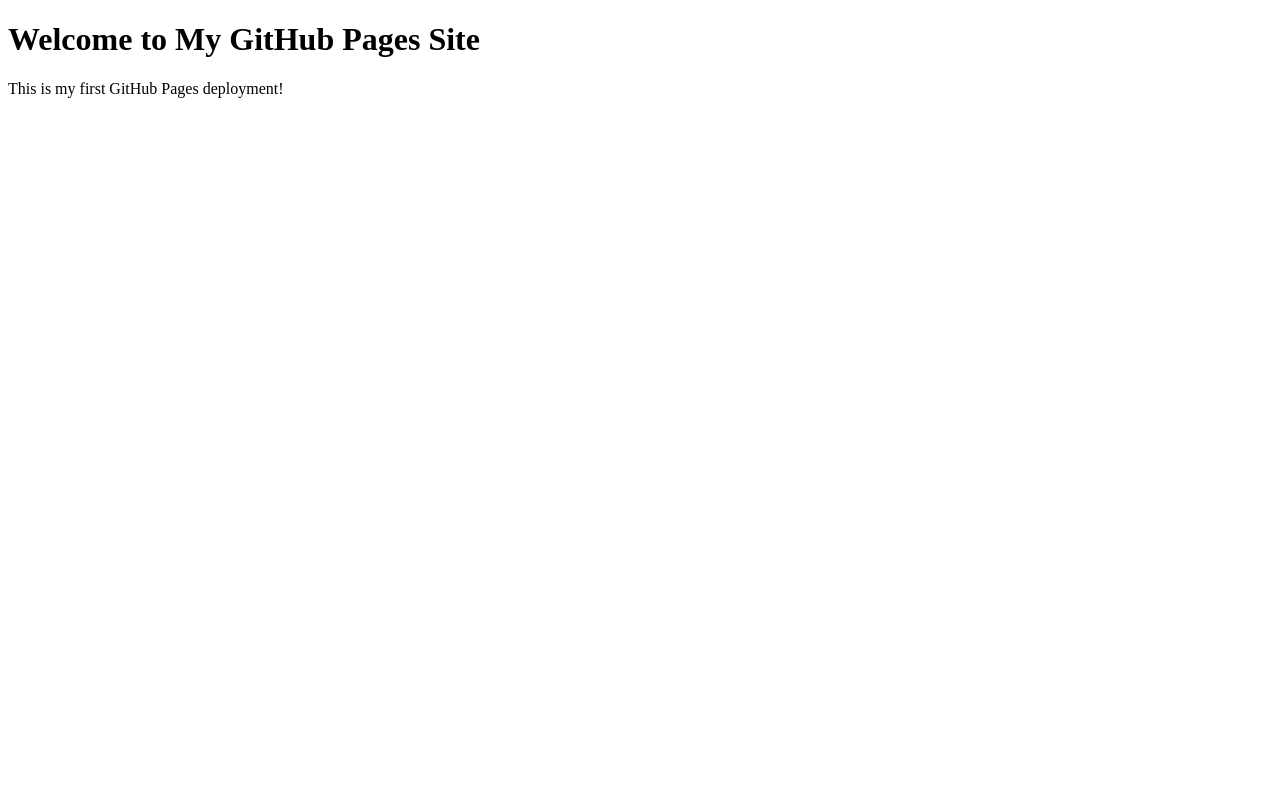
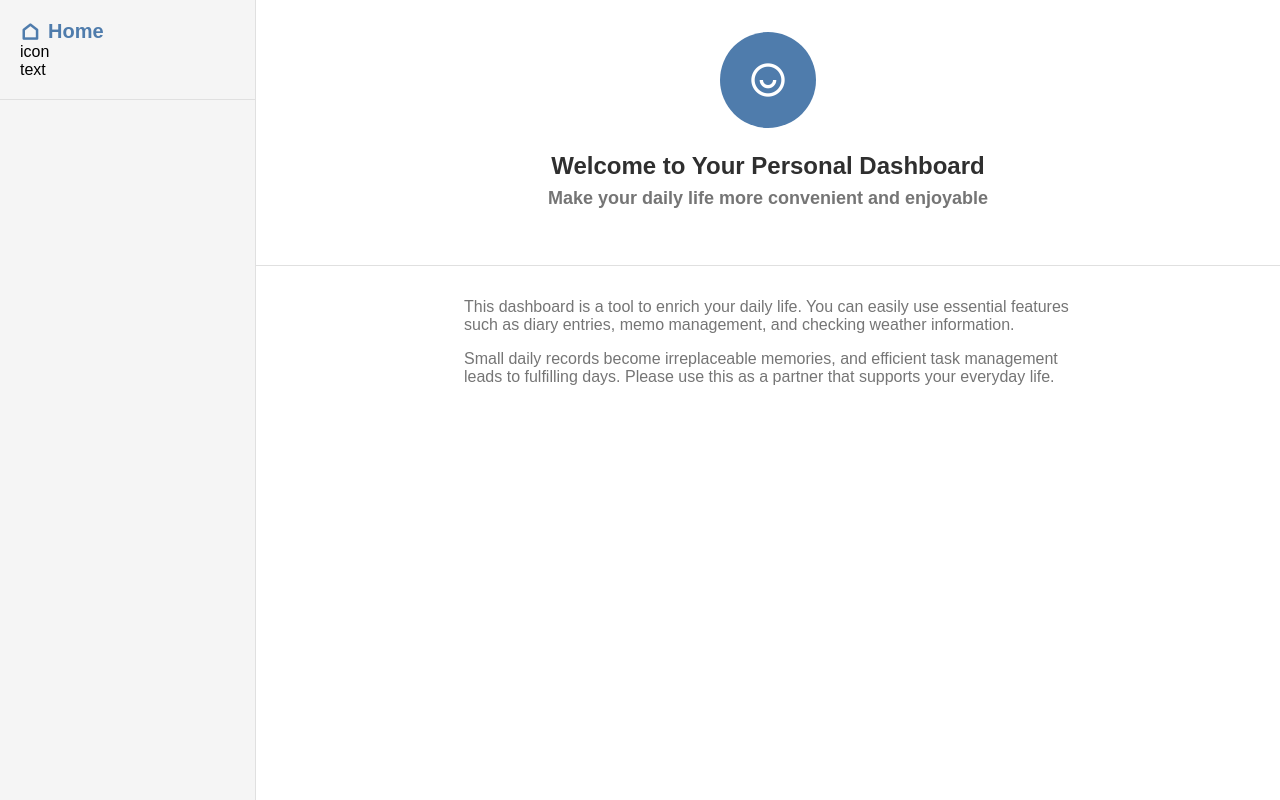
Before and after one commit to zaki13sk/Make-a-Dashboard-App-, a plain HTML site: page index.html in a window 1280 px wide. Drawn offline with nearby package versions, Linux system fonts and the light colour scheme.

Commit message:
Add files via upload

```diff
--- a/index.html
+++ b/index.html
@@ -1,14 +1,39 @@
 <!DOCTYPE html>
-<html lang="en"
-<head>
-    <meta charset="UTF-8">
-    <meta name="viewport" content="width=device-width, initial-scale=1.0">
-    <title>My GitHub Pages Site</title>
-</head>
+<html lang="en">
+  <head>
+    <meta charset="UTF-8" />
+    <meta name="viewport" content="width=device-width, initial-scale=1.0" />
+    <link rel="stylesheet" href="style.css">
+    <link href="https://cdn.jsdelivr.net/npm/remixicon@4.5.0/fonts/remixicon.css" rel="stylesheet" /> <!--「remixicon」という Web アイコンを使用する用-->
+    <title>Dashboard</title>
+  </head>
+  <body>
+    <div class="container">
+      <aside>
+        <header>
+          <a href="#" data-tab="home"><span class="ri-home-line"></span><p>Home</p></a>
+          <ul>
+            <li>icon</li>
+            <li>text</li>
+          </ul>
+        </header>
+      </aside>
 
-<body>
-    <h1>Welcome to My GitHub Pages Site</h1>
-    <p>This is my first GitHub Pages deployment!</p>
-</body>
-
+      <main>
+        <section id="home">
+          <header>
+            <div class="profileIcon">
+              <span class="ri-user-smile-line"></span>
+            </div>
+            <h1 class="title">Welcome to Your Personal Dashboard</h1>
+            <h2 class="subtitle">Make your daily life more convenient and enjoyable</h2>
+          </header>
+          <div class="message">
+            <p>This dashboard is a tool to enrich your daily life. You can easily use essential features such as diary entries, memo management, and checking weather information.</p>
+            <p>Small daily records become irreplaceable memories, and efficient task management leads to fulfilling days. Please use this as a partner that supports your everyday life.</p>
+          </div>
+        </section>
+      </main>
+    </div>
+  </body>
 </html>
--- /dev/null
+++ b/style.css
@@ -0,0 +1,109 @@
+/* ブラウザで設定されているスタイルのリセット・共通設定 */
+/* 消さないでください */
+*,
+*::before,
+*::after {
+  box-sizing: border-box;
+}
+body,
+h1,
+h2,
+h3,
+p,
+ul,
+li,
+form,
+input,
+textarea,
+select,
+button {
+  margin: 0;
+  padding: 0;
+  font-family: sans-serif;
+}
+
+ul {
+  list-style: none;
+}
+/* スタイルのリセット終了 */
+
+.container{
+  display: flex;
+  height: 100vh;
+}
+
+aside{
+  width: 256px;
+  flex-shrink: 0;
+  background-color: #f5f5f5;
+  border-right: 1px solid #e0e0e0;
+  display: flex;
+  flex-direction: column;
+  height: 100%;
+}
+
+header{
+  padding: 20px;
+  border-bottom: 1px solid #e0e0e0;
+}
+
+header a{
+  font-size: 1.25rem;
+  font-weight: 600;
+  color: #4f7cac;
+  display: flex;
+  align-items: center;
+  gap: 8px;
+  text-decoration: none;
+}
+
+main{
+  flex: 1;
+}
+
+main header{
+  background-color: white;
+  padding: 32px;
+  border-bottom: 1px solid #e0e0e0;
+  text-align: center;
+}
+
+.profileIcon{
+  height: 96px;
+  width: 96px;
+  background-color: #4f7cac;
+  border-radius: 50%;
+  display: flex;
+  justify-content: center;
+  align-items: center;
+  margin: 0 auto 24px;
+}
+
+.profileIcon span{
+  font-size: 2.5rem;
+  color: white;
+}
+
+.title{
+  font-size: 1.5rem;
+  font-weight: 600;
+  color: #2f2f2f;
+  margin-bottom: 8px;
+}
+
+.subtitle{
+  font-size: 1.125rem;
+  color: #757575;
+  margin-bottom: 24px;
+}
+
+.message{
+  max-width: 672px;
+  margin: 0 auto;
+  padding: 32px;
+  color: #757575;
+}
+
+.message p{
+  margin-bottom: 16px;
+}
```
